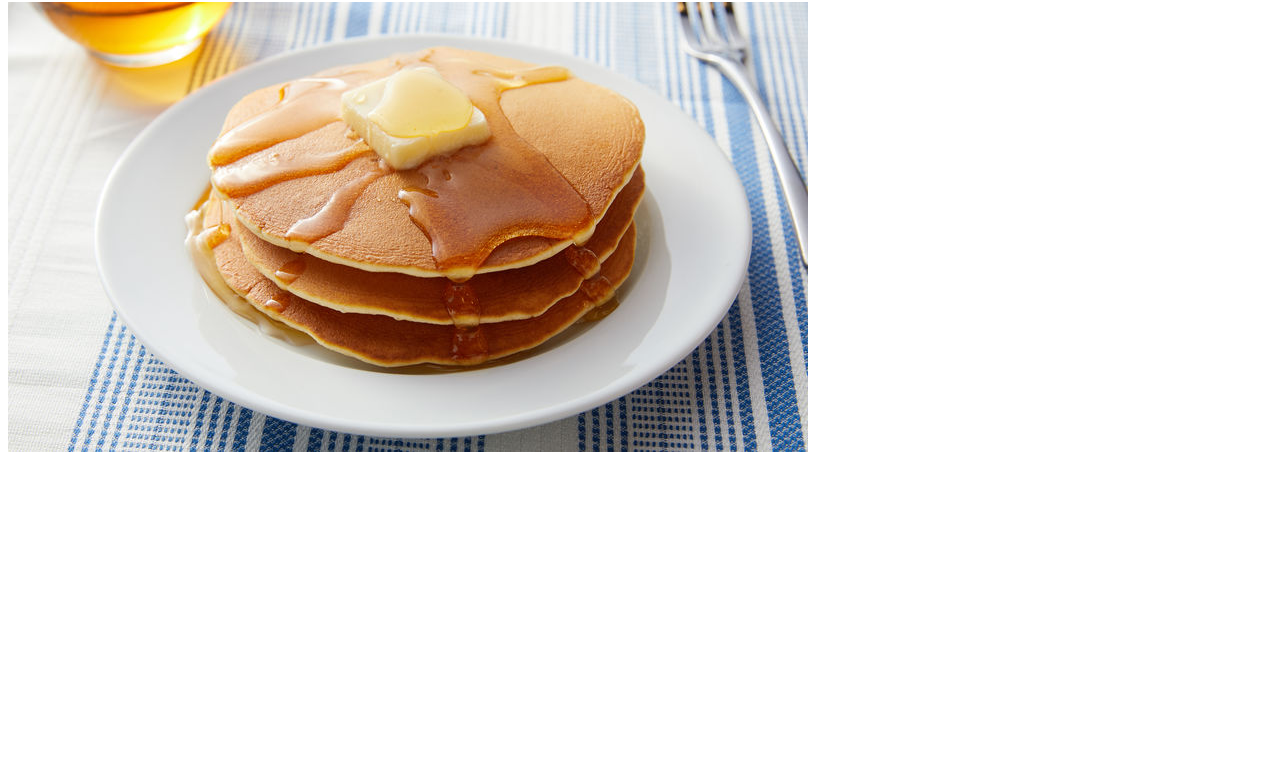
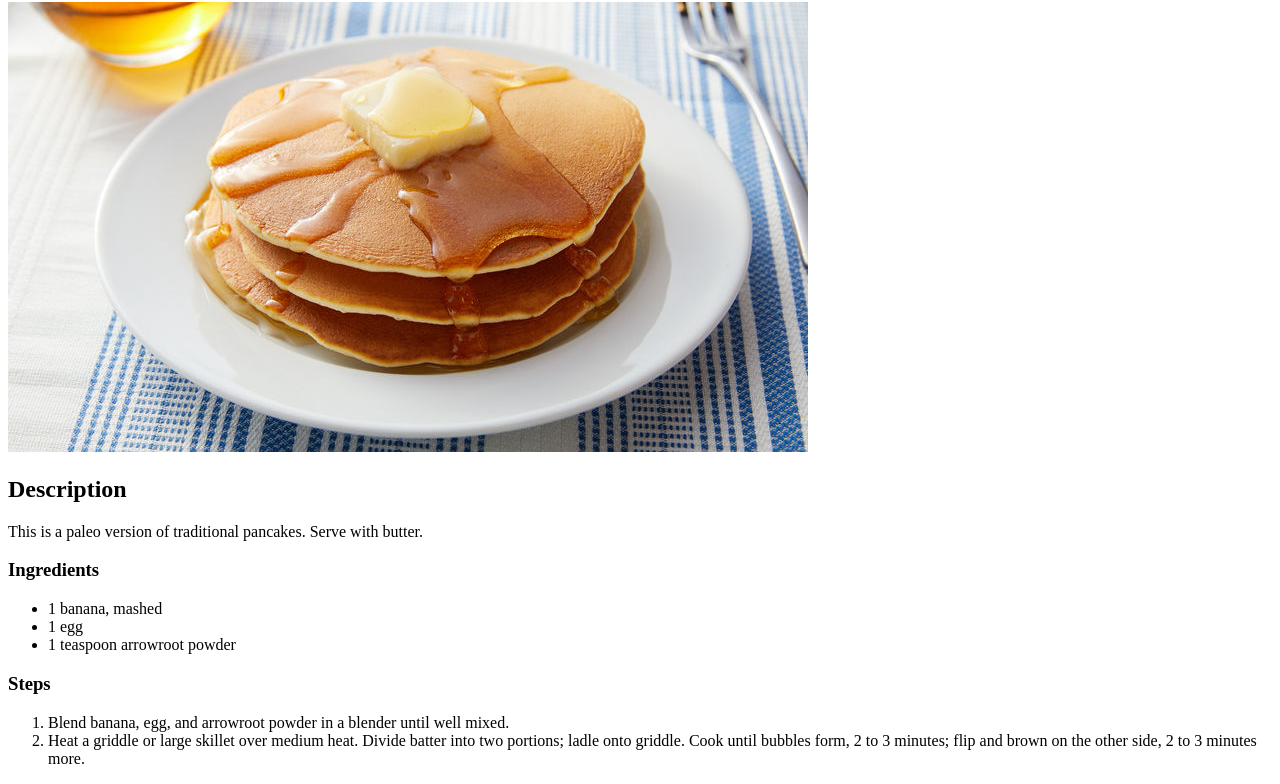
Before and after one commit to matassalys0/odin-recipes, a plain HTML site: page recipes/pancakes.html in a window 1280 px wide. Shown: the part 78-862 px from the top of the page. Before the commit the page ends 800 px from the top, so only its background shows below. Drawn offline with Linux system fonts and the light colour scheme.

Commit message:
First recipe done

```diff
--- a/recipes/pancakes.html
+++ b/recipes/pancakes.html
@@ -9,5 +9,18 @@
 <body>
     <h1>Pancakes</h1>
     <img src="../images/pancakes.jpg">
+    <h2>Description</h2>
+        <p>This is a paleo version of traditional pancakes. Serve with butter.</p>
+        <h3>Ingredients</h3>
+        <ul>
+            <li>1 banana, mashed</li>
+            <li>1 egg</li>
+            <li>1 teaspoon arrowroot powder</li>
+        </ul>
+        <h3>Steps</h3>
+        <ol>
+            <li>Blend banana, egg, and arrowroot powder in a blender until well mixed.</li>
+            <li>Heat a griddle or large skillet over medium heat. Divide batter into two portions; ladle onto griddle. Cook until bubbles form, 2 to 3 minutes; flip and brown on the other side, 2 to 3 minutes more.</li>
+        </ol>
 </body>
 </html>
```
Also changed, not shown: index.html (+1 -6 lines).
